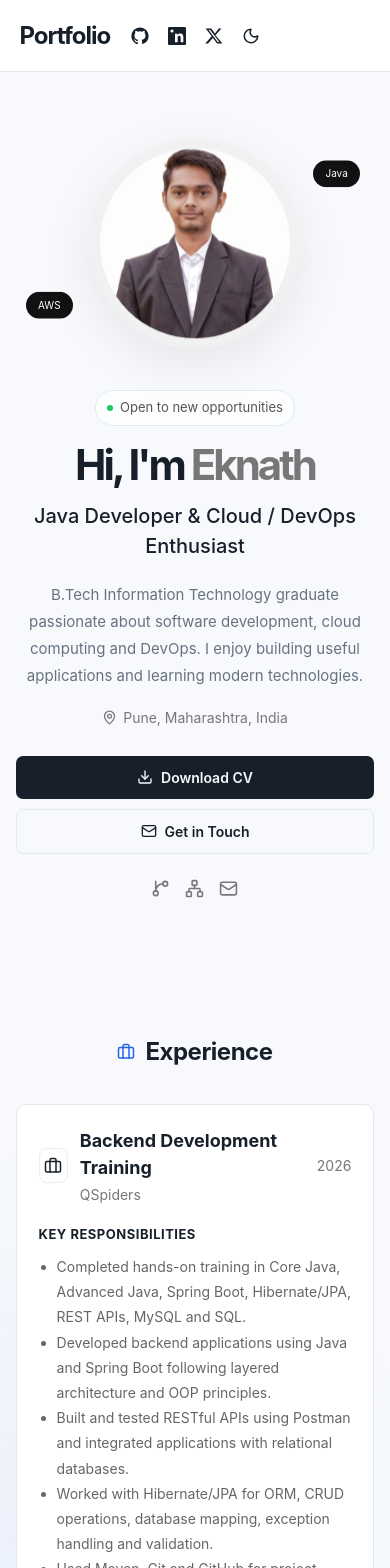
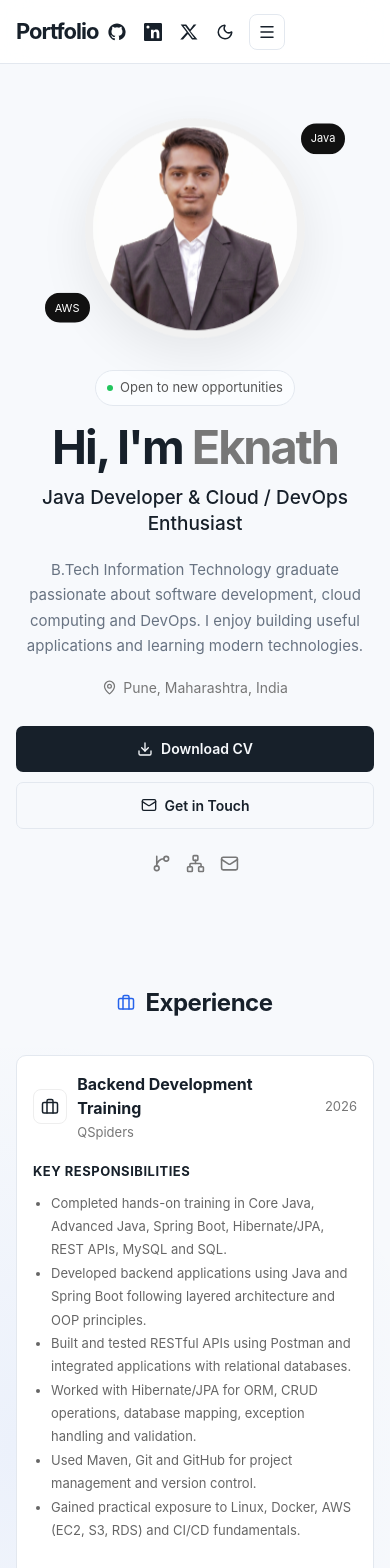
Before and after one commit to eknathkatole/eknathkatole.github.io, a React (Vite) app in the folder my-portfolio/: page / in a window 390 px wide. Shown: the top 1568 px of the page. Built offline with nearby package versions, Linux system fonts and the light colour scheme.

Commit message:
Deploy portfolio to GitHub Pages

```diff
--- a/my-portfolio/src/App.css
+++ b/my-portfolio/src/App.css
@@ -120,6 +120,20 @@ textarea {
   padding: 0;
   border: none;
   background: transparent;
+  cursor: pointer;
+}
+
+.mobile-menu-toggle {
+  display: none;
+  width: 36px;
+  height: 36px;
+  align-items: center;
+  justify-content: center;
+  padding: 0;
+  border: 1px solid var(--line, #e5e5e5);
+  border-radius: 8px;
+  background: transparent;
+  color: inherit;
   cursor: pointer;
 }
 
@@ -1323,6 +1337,36 @@ footer a:hover {
     display: none;
   }
 
+  .mobile-menu-toggle {
+    display: flex;
+  }
+
+  .nav-links.mobile-open {
+    position: absolute;
+    top: calc(100% + 8px);
+    left: 16px;
+    right: 16px;
+    display: flex;
+    flex-direction: column;
+    align-items: stretch;
+    gap: 0;
+    padding: 8px;
+    border: 1px solid var(--line, #e5e5e5);
+    border-radius: 12px;
+    background: var(--surface, #fff);
+    box-shadow: 0 16px 35px rgba(0, 0, 0, 0.12);
+  }
+
+  .nav-links.mobile-open a {
+    padding: 13px 14px;
+    border-radius: 8px;
+    font-size: 15px;
+  }
+
+  .nav-links.mobile-open a:hover {
+    background: var(--accent-soft, #eff6ff);
+  }
+
   .nav-social {
     gap: 15px;
   }
@@ -1849,3 +1893,203 @@ footer {
     font-size: 18px;
   }
 }
+
+/* MOBILE LAYOUT */
+
+@media (max-width: 600px) {
+  html,
+  body {
+    overflow-x: hidden;
+  }
+
+  .navbar {
+    height: 64px;
+    padding: 0 16px;
+  }
+
+  .navbar-logo {
+    font-size: 22px;
+  }
+
+  .nav-social {
+    gap: 12px;
+  }
+
+  .nav-social a,
+  .theme-toggle {
+    width: 24px;
+    height: 24px;
+  }
+
+  .section {
+    width: calc(100% - 32px);
+    padding: 56px 0;
+  }
+
+  .hero {
+    min-height: auto;
+    gap: 30px;
+    padding-top: 56px;
+  }
+
+  .hero-image {
+    width: 100%;
+  }
+
+  .profile-circle {
+    width: min(220px, 68vw);
+    height: min(220px, 68vw);
+    border-width: 8px;
+  }
+
+  .floating-badge {
+    padding: 7px 10px;
+    font-size: 11px;
+  }
+
+  .badge-one {
+    top: 8px;
+    right: 8%;
+  }
+
+  .badge-two {
+    bottom: 16px;
+    left: 8%;
+  }
+
+  .hero h1 {
+    font-size: clamp(38px, 12vw, 52px);
+    letter-spacing: -2px;
+  }
+
+  .hero h2 {
+    font-size: 19px;
+    line-height: 1.35;
+  }
+
+  .hero p {
+    font-size: 15px;
+    line-height: 1.7;
+  }
+
+  .hero-buttons {
+    width: 100%;
+  }
+
+  .primary-btn,
+  .secondary-btn {
+    min-height: 46px;
+    padding: 12px 14px;
+  }
+
+  .experience-card,
+  .skill-card,
+  .project-content {
+    padding: 16px;
+  }
+
+  .experience-header {
+    gap: 10px;
+  }
+
+  .experience-header h3 {
+    font-size: 16px;
+  }
+
+  .experience-header .company,
+  .duration {
+    font-size: 13px;
+  }
+
+  .experience-body li,
+  .impact p {
+    font-size: 13px;
+  }
+
+  .technology-grid {
+    gap: 7px;
+  }
+
+  .technology-box {
+    min-width: 0;
+    min-height: 58px;
+    padding: 8px;
+    overflow-wrap: anywhere;
+    font-size: 11px;
+  }
+
+  .projects-title,
+  .skills-title {
+    margin-bottom: 24px;
+  }
+
+  .project-image-container {
+    height: 190px;
+  }
+
+  .project-content h3 {
+    font-size: 18px;
+  }
+
+  .project-description,
+  .project-features ul {
+    font-size: 13px;
+  }
+
+  .project-actions {
+    margin-top: 20px;
+  }
+
+  .project-button {
+    min-height: 44px;
+  }
+
+  .github-card {
+    padding: 16px;
+  }
+
+  .github-calendar-wrapper > div {
+    min-width: 640px;
+  }
+
+  .contact-container {
+    gap: 26px;
+    padding: 28px 16px;
+  }
+
+  .contact-info h2 {
+    font-size: 26px;
+  }
+
+  .contact-info p {
+    font-size: 14px;
+  }
+
+  .contact-links a {
+    max-width: 100%;
+    overflow-wrap: anywhere;
+    font-size: 13px;
+  }
+
+  .contact-form input,
+  .contact-form textarea,
+  .contact-form button {
+    min-height: 46px;
+    font-size: 14px;
+  }
+
+  .contact-form textarea {
+    min-height: 130px;
+  }
+
+  footer {
+    align-items: center;
+    padding: 24px 16px;
+    text-align: center;
+  }
+
+  footer div {
+    flex-wrap: wrap;
+    justify-content: center;
+  }
+}
--- a/my-portfolio/src/components/PortfolioSections.jsx
+++ b/my-portfolio/src/components/PortfolioSections.jsx
@@ -10,7 +10,9 @@ import {
   Code2,
   Award,
   Send,
-  Briefcase
+  Briefcase,
+  Menu,
+  X as CloseMenu
 } from "lucide-react";
 import { FolderKanban } from "lucide-react";
 import { useState } from "react";
@@ -39,14 +41,21 @@ export function SectionTitle({ icon, title }) {
 }
 
 export function Navbar({ darkMode, onToggleTheme }) {
+  const [menuOpen, setMenuOpen] = useState(false);
+  const navigationItems = [
+    ["Home", "#home"],
+    ["Skills", "#skills"],
+    ["Projects", "#projects"],
+    ["Experience", "#experience"]
+  ];
+
   return (
     <nav className="navbar">
       <div className="navbar-logo">Portfolio</div>
-      <div className="nav-links">
-        <a href="#home">Home</a>
-        <a href="#skills">Skills</a>
-        <a href="#projects">Projects</a>
-        <a href="#experience">Experience</a>
+      <div className={`nav-links ${menuOpen ? "mobile-open" : ""}`} id="mobile-navigation">
+        {navigationItems.map(([label, href]) => (
+          <a href={href} key={href} onClick={() => setMenuOpen(false)}>{label}</a>
+        ))}
       </div>
       <div className="nav-social">
         <a href="https://github.com/eknathkatole" target="_blank" rel="noreferrer" aria-label="GitHub">
@@ -60,6 +69,15 @@ export function Navbar({ darkMode, onToggleTheme }) {
         </a>
         <button className="theme-toggle" onClick={onToggleTheme} aria-label="Toggle theme">
           {darkMode ? <Sun size={20} /> : <Moon size={20} />}
+        </button>
+        <button
+          className="mobile-menu-toggle"
+          onClick={() => setMenuOpen((open) => !open)}
+          aria-label={menuOpen ? "Close navigation menu" : "Open navigation menu"}
+          aria-expanded={menuOpen}
+          aria-controls="mobile-navigation"
+        >
+          {menuOpen ? <CloseMenu size={22} /> : <Menu size={22} />}
         </button>
       </div>
     </nav>
@@ -193,7 +211,7 @@ export function Projects({ projects }) {
       <div className="projects-grid">
         {visibleProjects.map((project) => <article className="project-card" key={project.title}>
           <div className="project-image-container">
-            <img src={project.image} alt={project.title} className="project-image" />
+            <img src={project.image} alt={project.title} className="project-image" loading="lazy" decoding="async" />
             <span className="project-status">{project.live ? "Live" : "Project"}</span>
             <span className="project-category">{project.category}</span>
           </div>
@@ -225,7 +243,7 @@ export function Certifications({ certifications }) {
       <p className="section-description">Continuous learning and professional development through industry-recognized certifications.</p>
       <div className="certifications-grid">
         {certifications.map((certificate) => <div className="certificate-card" key={certificate.title}>
-          <div className="certificate-image"><img src={certificate.image} alt={certificate.title} /></div>
+          <div className="certificate-image"><img src={certificate.image} alt={certificate.title} loading="lazy" decoding="async" /></div>
           <div className="certificate-content"><span className="certificate-label">Certification</span><h3>{certificate.title}</h3><p>{certificate.issuer}</p><div className="certificate-bottom"><span>{certificate.year}</span><a href="#">View Certificate</a></div></div>
         </div>)}
       </div>
```
